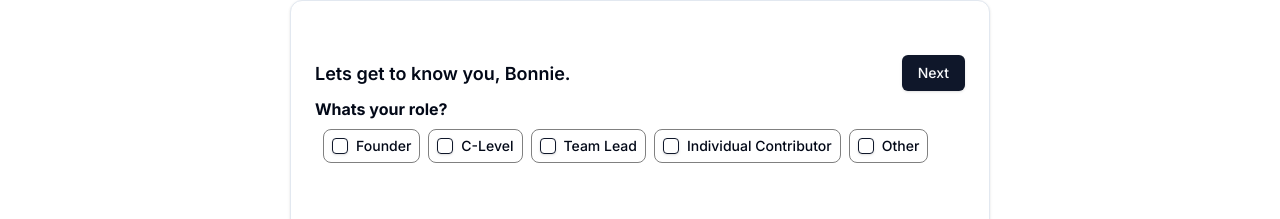
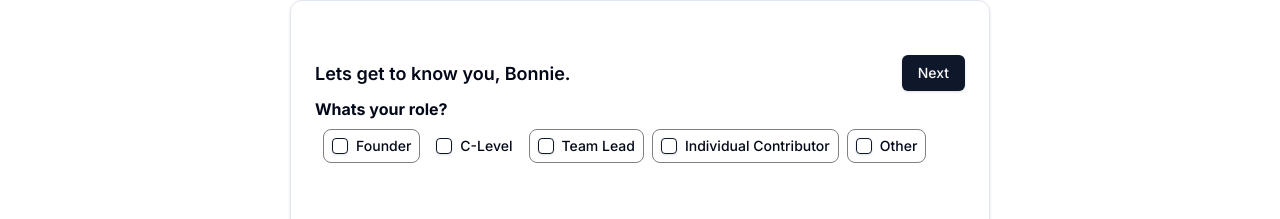
Before and after one commit to ajaywaghray/my-app, a Next.js app: page /onboarding in a window 1280 px wide. Shown: the part 142-361 px from the top of the page. Built offline with nearby package versions, Linux system fonts and the light colour scheme.

Commit message:
Does this work now??

```diff
--- a/src/components/ui/onboardingStepOne.tsx
+++ b/src/components/ui/onboardingStepOne.tsx
@@ -125,7 +125,7 @@ const OnboardingStepOne = ({ onNext }: { onNext: () => void; }) => {
                 </label>
               </div>
 
-              <div className="flex items-center space-x-2" style={{ border: '1px solid gray', borderRadius: '8px', padding: '8px' }}>
+              <div className="flex items-center space-x-2" style={{ border: '1px solid var(--border)', borderColor: "var(--border)",  borderRadius: '8px', padding: '8px' }}>
                 <Checkbox id="clevel" />
                 <label
                   htmlFor="clevel"
```
